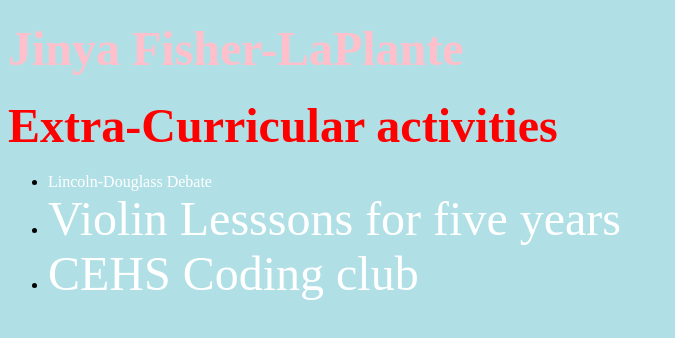
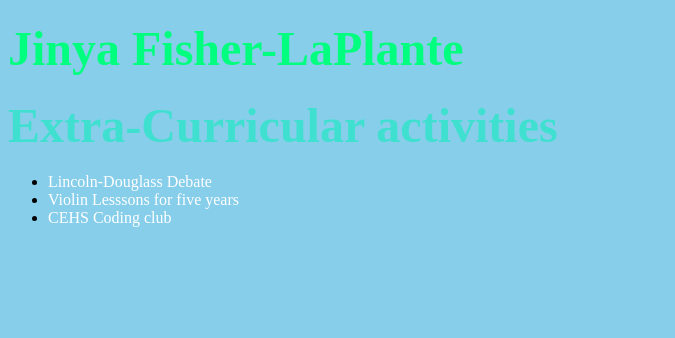
Before and after one commit to JinyaFisherLaPlante/jinya-website, a plain HTML site: page index.html in a window 1280 px wide. Shown: the whole page, without its empty margins (0-675 px from the left). Drawn offline with Linux system fonts and the light colour scheme.

Commit message:
Update index.html

```diff
--- a/index.html
+++ b/index.html
@@ -1,13 +1,13 @@
 <!DOCTYPE html>
-<body style="background-color:powderblue;">
+<body style="background-color:SkyBlue;">
 
-<h1> <font size="25" color="pink"> Jinya Fisher-LaPlante </font> </h1>
+<h1> <font size="25" color="SpringGreen"> Jinya Fisher-LaPlante </font> </h1>
 
-<h2> <font size="15" color="red"> Extra-Curricular activities </font> </h2>
+<h2> <font size="9" color="Turquoise"> Extra-Curricular activities </font> </h2>
 <ul>
   <li> <font size="3" color="white"> Lincoln-Douglass Debate </font> </li>
-  <li> <font size="25" color="white"> Violin Lesssons for five years</font> </li>
-  <li> <font size="25" color="white"> CEHS Coding club </font> </li>
+  <li> <font size="3" color="white"> Violin Lesssons for five years</font> </li>
+  <li> <font size="3" color="white"> CEHS Coding club </font> </li>
 </ul>
 
 </body>
```
